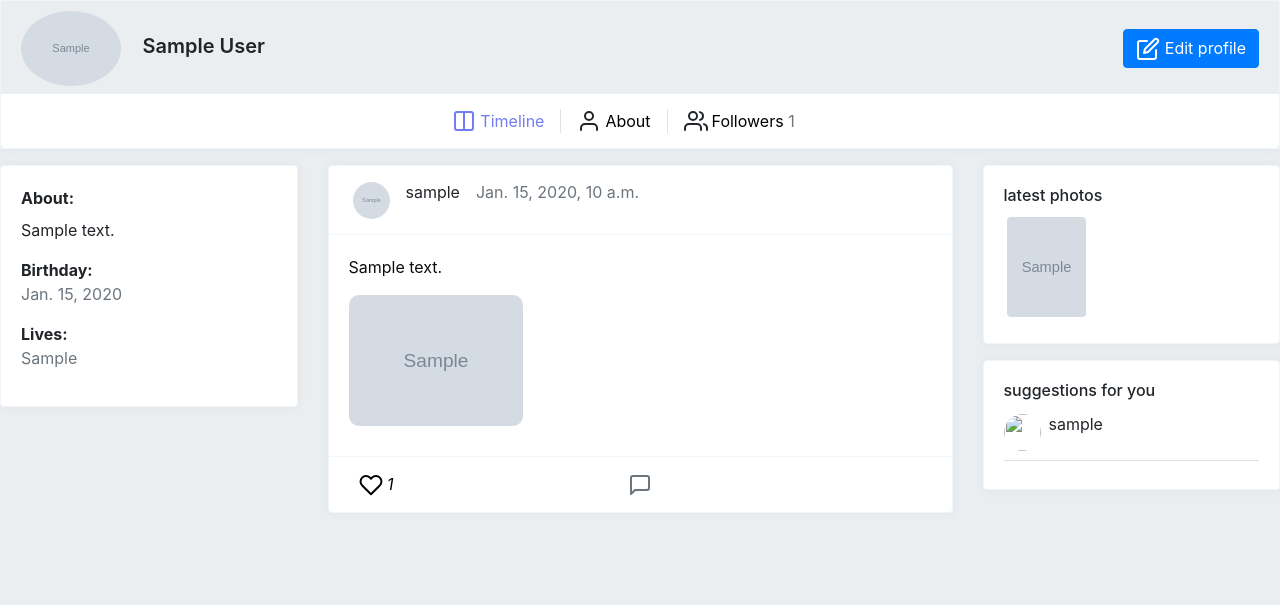
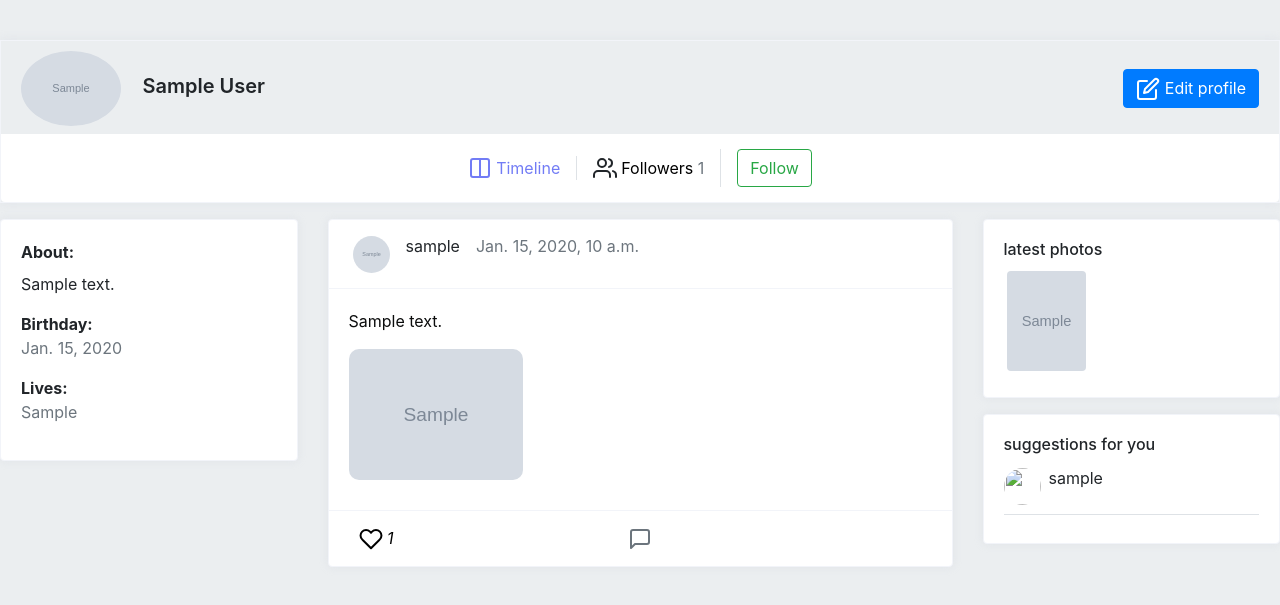
Before and after one commit to Mohamed10994/Socialnetwork, a Django app: page /social/profile/1/ in a window 1280 px wide. Shown: the part 76-681 px from the top of the page. Run offline with Django 4.2, Linux system fonts and the light colour scheme; tables that the repository leaves empty hold one stand-in row (values such as "Sample post"); grey boxes marked "Sample" are stand-in pictures; parts of the project's set-up code (start-up, migrations or seed data) failed here and were passed over; some libraries are stand-ins or nearby versions.

Commit message:
Fix Suggestions friends images not Showning

```diff
--- a/social/templates/social/profile.html
+++ b/social/templates/social/profile.html
@@ -1,7 +1,7 @@
 {% extends 'social/base.html' %}
 {% load crispy_forms_tags %}
 {% block content %}
-<div class="">
+<div class="" style="padding-top: 40px;">
     <div class="profile-page tx-13">
         <div class="row">
             <div class="col-12 grid-margin">
@@ -41,15 +41,6 @@
                                 <a class="pt-1px d-none d-md-block" href="#">Timeline</a>
                             </li>
                             <li class="header-link-item ml-3 pl-3 border-left d-flex align-items-center">
-                                <svg xmlns="http://www.w3.org/2000/svg" width="24" height="24" viewBox="0 0 24 24"
-                                    fill="none" stroke="currentColor" stroke-width="2" stroke-linecap="round"
-                                    stroke-linejoin="round" class="feather feather-user mr-1 icon-md">
-                                    <path d="M20 21v-2a4 4 0 0 0-4-4H8a4 4 0 0 0-4 4v2"></path>
-                                    <circle cx="12" cy="7" r="4"></circle>
-                                </svg>
-                                <a class="pt-1px d-none d-md-block" href="#">About</a>
-                            </li>
-                            <li class="header-link-item ml-3 pl-3 border-left d-flex align-items-center">
                                 <svg xmlns="http://www.w3.org/2000/svg" width="24" height="24" viewBox="0 0 24 24" fill="none" stroke="currentColor" stroke-width="2" stroke-linecap="round" stroke-linejoin="round" class="feather feather-users mr-1 icon-md">
                                     <path d="M17 21v-2a4 4 0 0 0-4-4H5a4 4 0 0 0-4 4v2"></path>
                                     <circle cx="9" cy="7" r="4"></circle>
@@ -60,8 +51,7 @@
                             </li>
                             <li class="header-link-item ml-3 pl-3 border-left d-flex align-items-center">
                                 <div>
-                                    {% if user == request.user %}
-                                    {% else %}
+                                    {% if profile.user != request.user %}
                                         {% if is_following %}
 
                                             <form method="POST" action="{% url 'social:remove-follower' profile.pk %}">
@@ -215,8 +205,8 @@
                                 {% for follower in followers %}
                                 <div class="d-flex justify-content-between mb-2 pb-2 border-bottom">
                                     <div class="d-flex align-items-center hover-pointer">
-                                        <a href="{% url 'social:profile' follower.profile__pk %}">
-                                            <img class="img-xs rounded-circle" src="{{ follower.profile__picture.url }}" alt="">
+                                        <a href="{% url 'social:profile' follower.profile.pk %}">
+                                            <img class="img-xs rounded-circle" src="{{ follower.profile.picture.url }}" alt="">
                                         </a>
                                         <div class="ml-2">
                                             <p>{{ follower.username }}</p>
```
Lines whose indentation alone changed are shown as unchanged.
